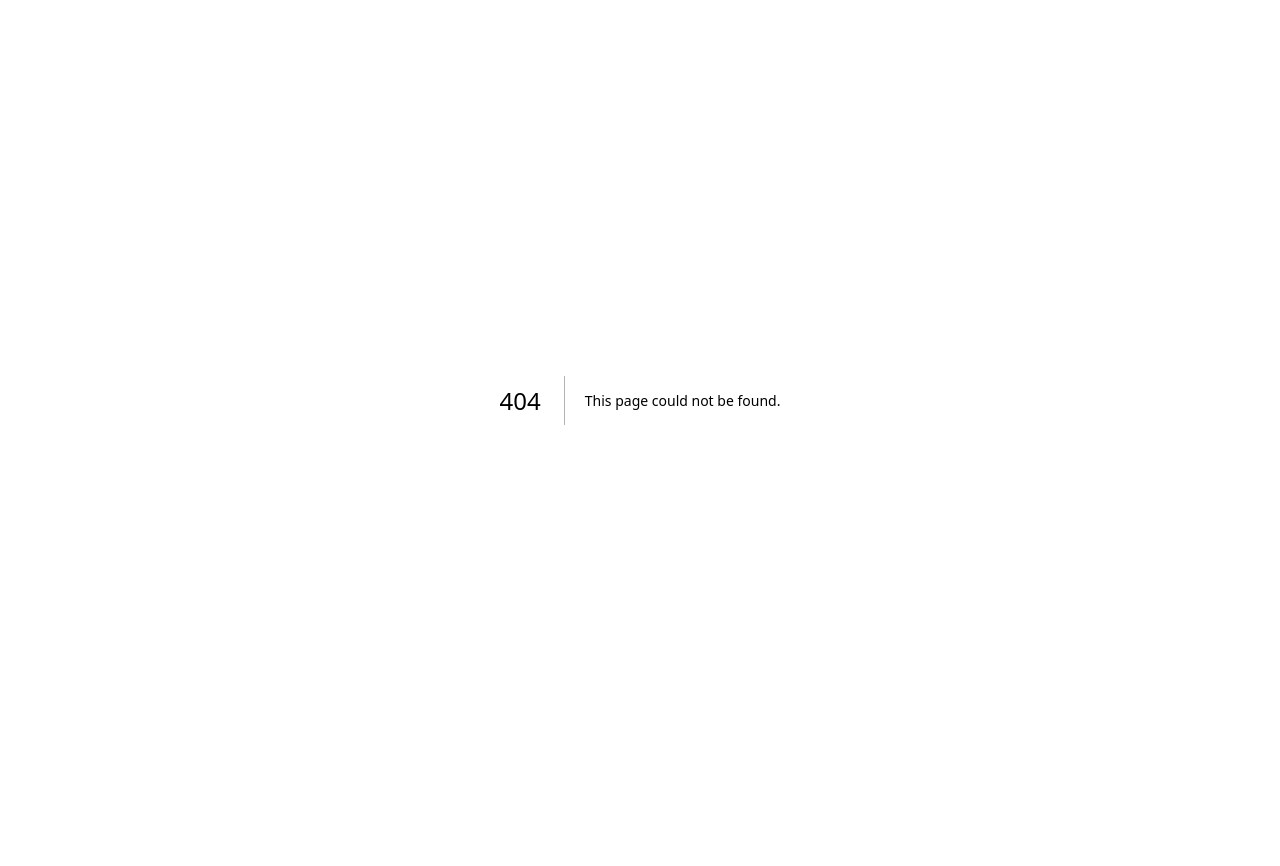
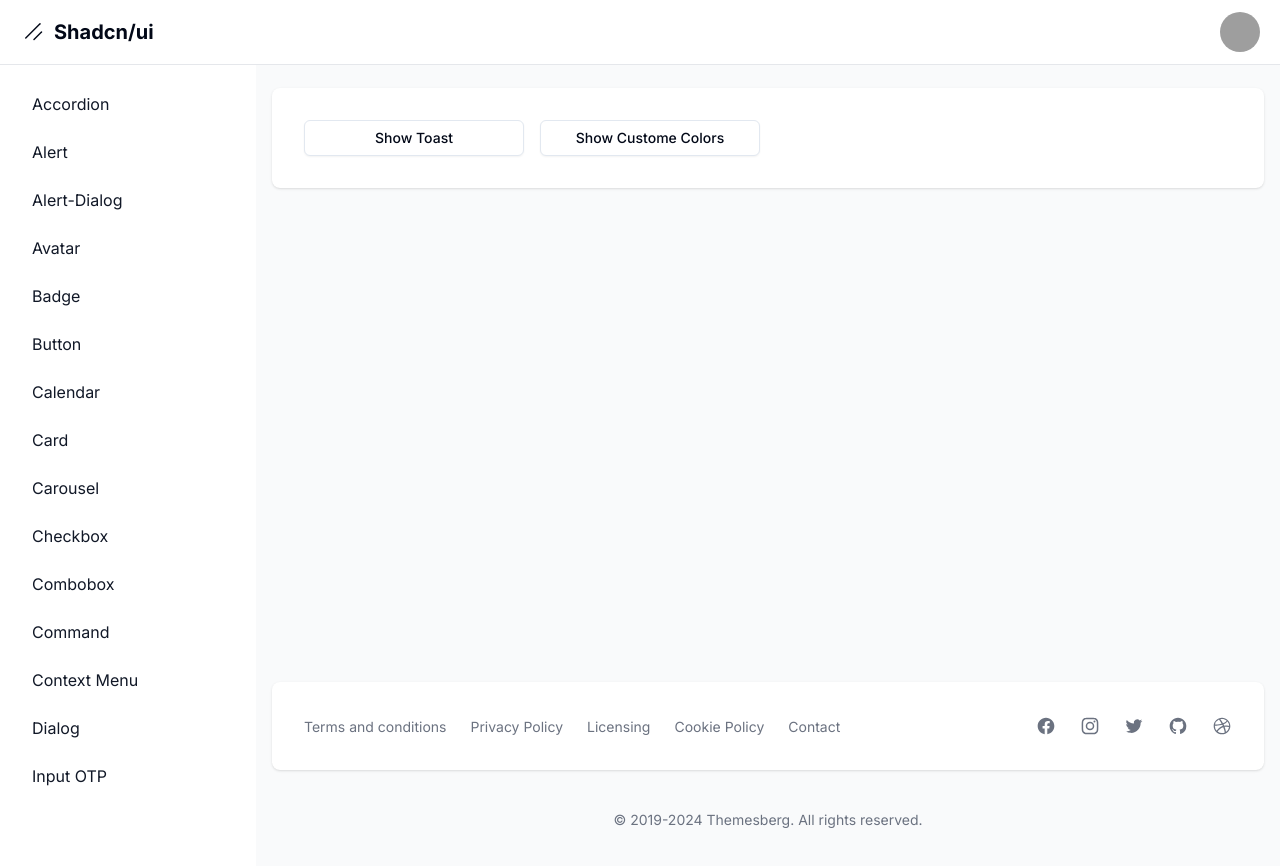
Before and after one commit to iangelmanuel/shadcn-ui-dashboard, a Next.js app: page /dashboard/sonner in a window 1280 px wide. Before the commit this address had no page. Shown: the top 866 px of the page. Before the commit the page ends 800 px from the top, so only its background shows below. Built offline with nearby package versions, Linux system fonts and the light colour scheme; grey boxes are pictures that could not be loaded.

Commit message:
feat: Add next-themes and sonner dependencies to package.json and pnpm-lock.yaml

```diff
--- a/package.json
+++ b/package.json
@@ -31,9 +31,11 @@
     "input-otp": "^1.2.4",
     "lucide-react": "^0.390.0",
     "next": "14.2.3",
+    "next-themes": "^0.3.0",
     "react": "^18",
     "react-day-picker": "^8.10.1",
     "react-dom": "^18",
+    "sonner": "^1.5.0",
     "tailwind-merge": "^2.3.0",
     "tailwindcss-animate": "^1.0.7"
   },
--- a/src/app/dashboard/layout.tsx
+++ b/src/app/dashboard/layout.tsx
@@ -22,6 +22,7 @@
   { name: 'sheet', href: 'sheet' },
   { name: 'skeleton', href: 'skeleton' },
   { name: 'slider', href: 'slider' },
+  { name: 'sonner', href: 'sonner' },
 ].sort((a, b) => a.name.localeCompare(b.name))
 
 export default function DashboardLayout({
--- /dev/null
+++ b/src/app/dashboard/sonner/page.tsx
@@ -0,0 +1,42 @@
+'use client'
+
+import { toast } from 'sonner'
+import { Button } from '@/components/ui/button'
+
+export default function SonnerPage() {
+  return (
+    <div className="grid grid-cols-4 gap-4">
+      <Button
+        variant="outline"
+        onClick={() =>
+          toast('Event has been created', {
+            description: 'Sunday, December 03, 2023 at 9:00 AM',
+            action: {
+              label: 'Undo',
+              onClick: () => console.log('Undo'),
+            },
+          })
+        }
+      >
+        Show Toast
+      </Button>
+
+      <Button
+        variant="outline"
+        onClick={() =>
+          toast.success('Event has been created', {
+            duration: 5000,
+            position: 'top-right',
+            description: 'Sunday, December 03, 2023 at 9:00 AM',
+            action: {
+              label: 'Undo',
+              onClick: () => console.log('Undo'),
+            },
+          })
+        }
+      >
+        Show Custome Colors
+      </Button>
+    </div>
+  )
+}
--- a/src/app/layout.tsx
+++ b/src/app/layout.tsx
@@ -2,6 +2,7 @@
 import { Inter as FontSans } from 'next/font/google'
 import '../styles/globals.css'
 import { cn } from '@/lib/utils'
+import { Toaster as SonnerToaster } from '@/components/ui/sonner'
 
 const fontSans = FontSans({
   subsets: ['latin'],
@@ -27,6 +28,7 @@
         )}
       >
         {children}
+        <SonnerToaster richColors />
       </body>
     </html>
   )
--- /dev/null
+++ b/src/components/ui/sonner.tsx
@@ -0,0 +1,31 @@
+"use client"
+
+import { useTheme } from "next-themes"
+import { Toaster as Sonner } from "sonner"
+
+type ToasterProps = React.ComponentProps<typeof Sonner>
+
+const Toaster = ({ ...props }: ToasterProps) => {
+  const { theme = "system" } = useTheme()
+
+  return (
+    <Sonner
+      theme={theme as ToasterProps["theme"]}
+      className="toaster group"
+      toastOptions={{
+        classNames: {
+          toast:
+            "group toast group-[.toaster]:bg-background group-[.toaster]:text-foreground group-[.toaster]:border-border group-[.toaster]:shadow-lg",
+          description: "group-[.toast]:text-muted-foreground",
+          actionButton:
+            "group-[.toast]:bg-primary group-[.toast]:text-primary-foreground",
+          cancelButton:
+            "group-[.toast]:bg-muted group-[.toast]:text-muted-foreground",
+        },
+      }}
+      {...props}
+    />
+  )
+}
+
+export { Toaster }
```
Also changed, not shown: 1 other file (tests, documents, lock files or other folders).
